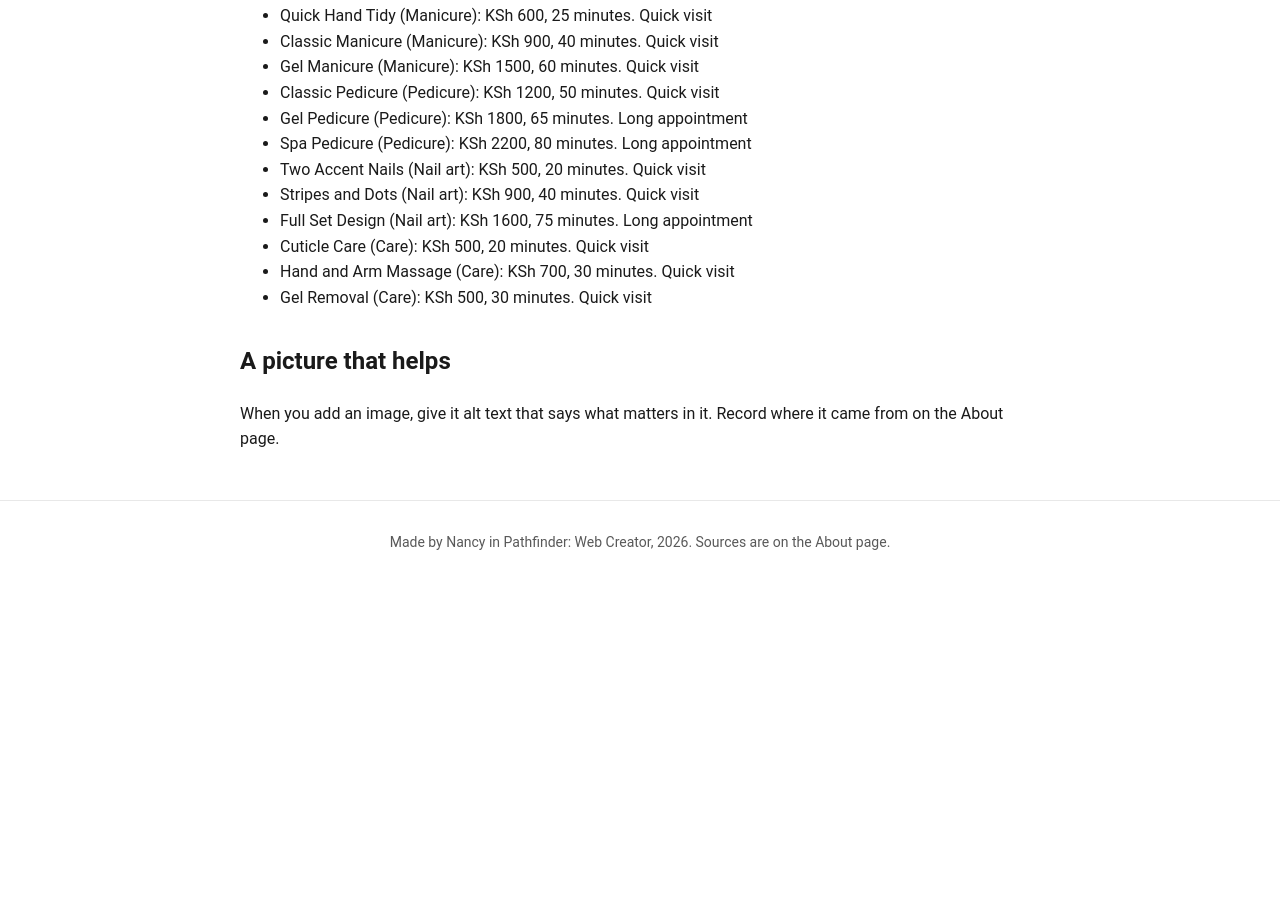
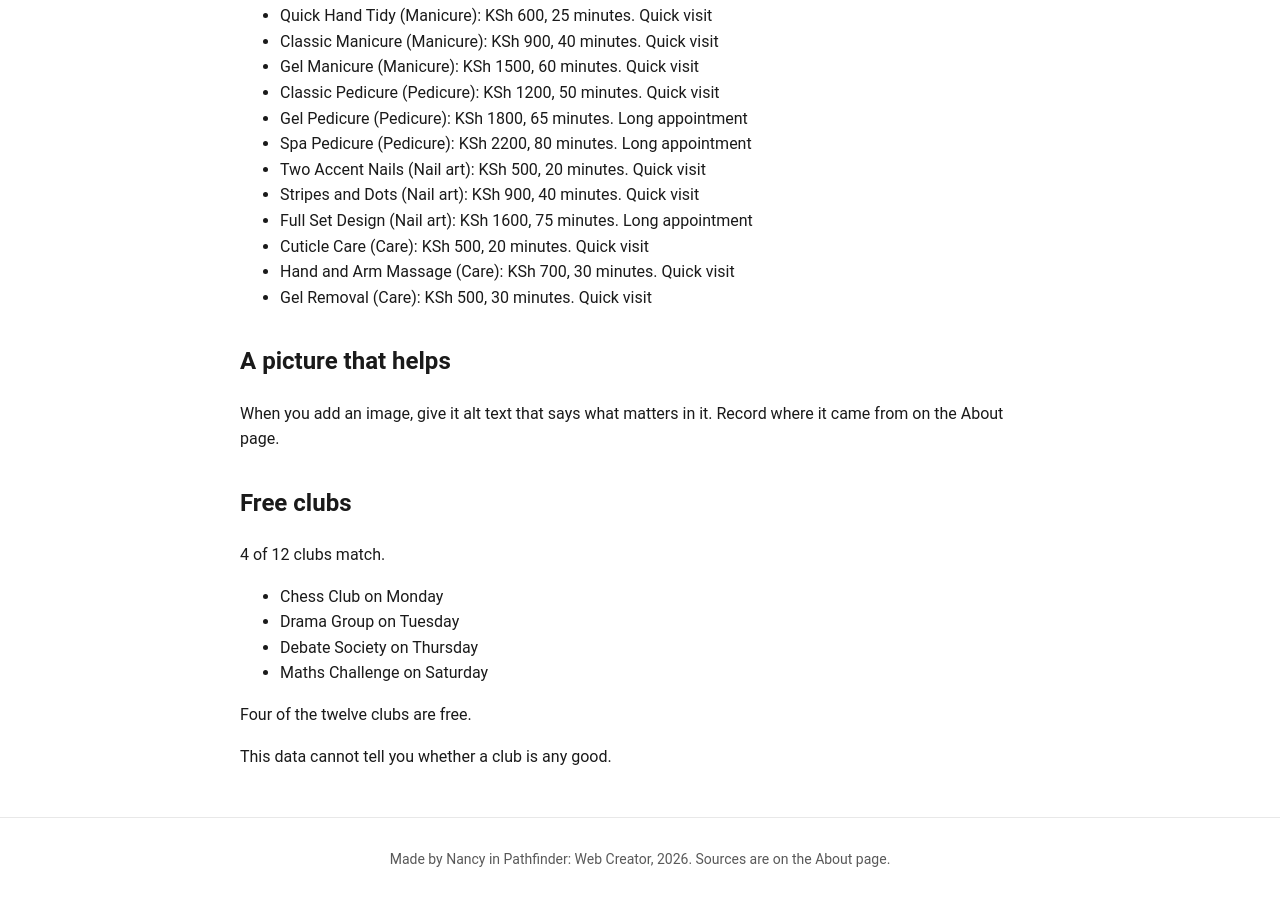
Before and after one commit to Adelice/glow-nail-spa1, a plain HTML site: page more.html in a window 1280 px wide. Shown: the part 303-1204 px from the top of the page. Before the commit the page ends 886 px from the top, so only its background shows below. Drawn offline with Linux system fonts and the light colour scheme.

Commit message:
applied filter on the clubs records

```diff
--- a/more.html
+++ b/more.html
@@ -20,15 +20,22 @@
 
   <main>
     <section>
-  <h2>Services</h2>
-  <p>Choose a service, then check its price and how long it takes. Prices are in Kenyan shillings (KSh).</p>
-  <p>This data is made up for this course.</p>
-  <ul id="data-list"></ul>
-</section>
+      <h2>Services</h2>
+      <p>Choose a service, then check its price and how long it takes. Prices are in Kenyan shillings (KSh).</p>
+      <p>This data is made up for this course.</p>
+      <ul id="data-list"></ul>
+    </section>
     <section>
       <h2>A picture that helps</h2>
       <p>When you add an image, give it alt text that says what matters in it. Record where it came from on the About page.</p>
     </section>
+    <section>
+    <h2>Free clubs</h2>
+    <p id="filter-count"></p>
+    <ul id="filter-list"></ul>
+    <p>Four of the twelve clubs are free.</p>
+    <p>This data cannot tell you whether a club is any good.</p>
+</section>
   </main>
 
   <footer>
--- a/script.js
+++ b/script.js
@@ -61,3 +61,26 @@ if (dataList) {
   }
   console.log("Services shown:", services.length);
 }
+// Day 6, Block 2: keep only the free clubs
+// Only run this on a page that has the data list.
+if (dataList) {
+  const free = clubs.filter(function (club) {
+    return club.costKsh === 0;
+  });
+
+  const filterCount = document.querySelector("#filter-count");
+  const filterList = document.querySelector("#filter-list");
+  filterCount.textContent = free.length + " of " + clubs.length + " clubs match.";
+
+  for (const club of free) {
+    const li = document.createElement("li");
+    li.textContent = club.name + " on " + club.day;
+    filterList.appendChild(li);
+  }
+
+  if (free.length === 0) {
+    const li = document.createElement("li");
+    li.textContent = "No clubs match";
+    filterList.appendChild(li);
+  }
+}
```
